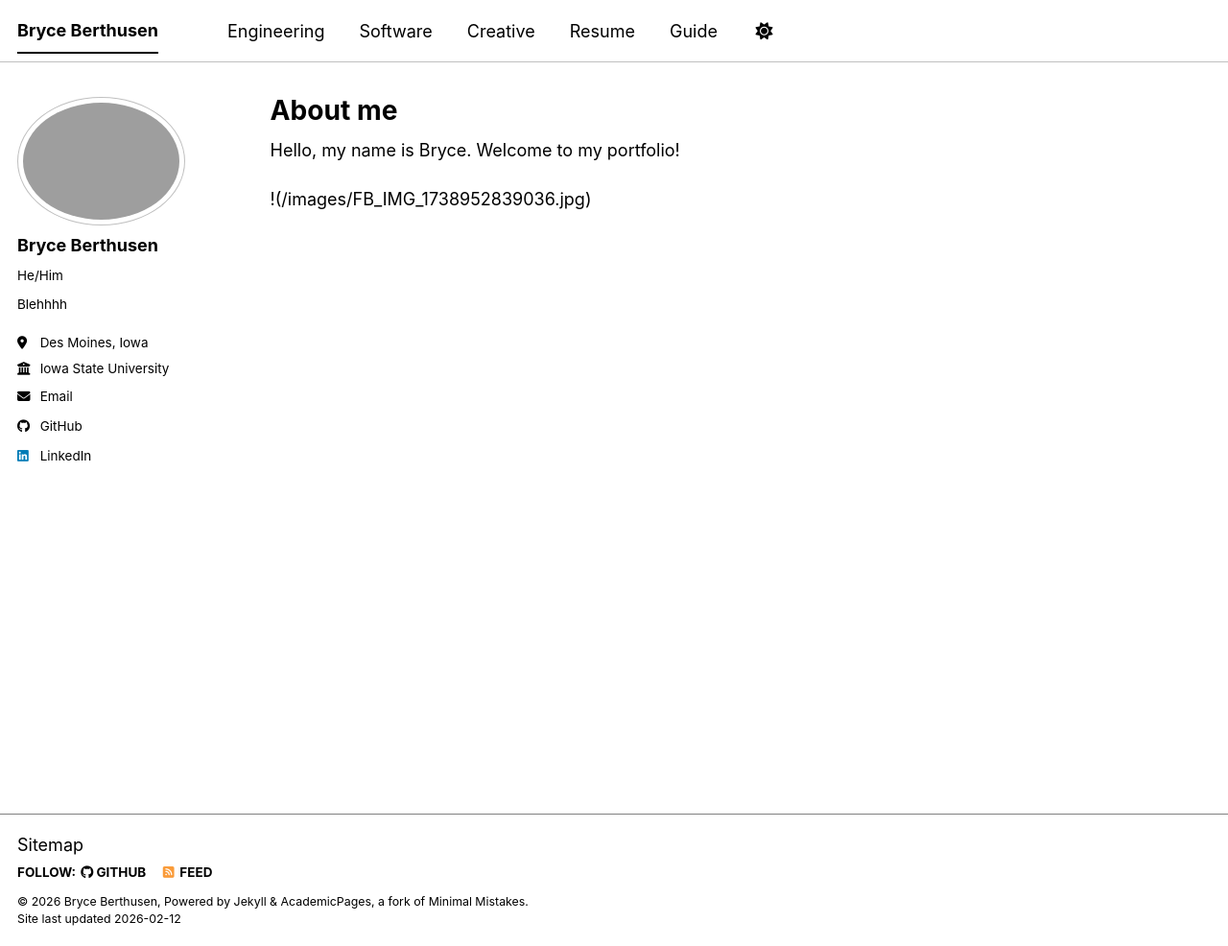
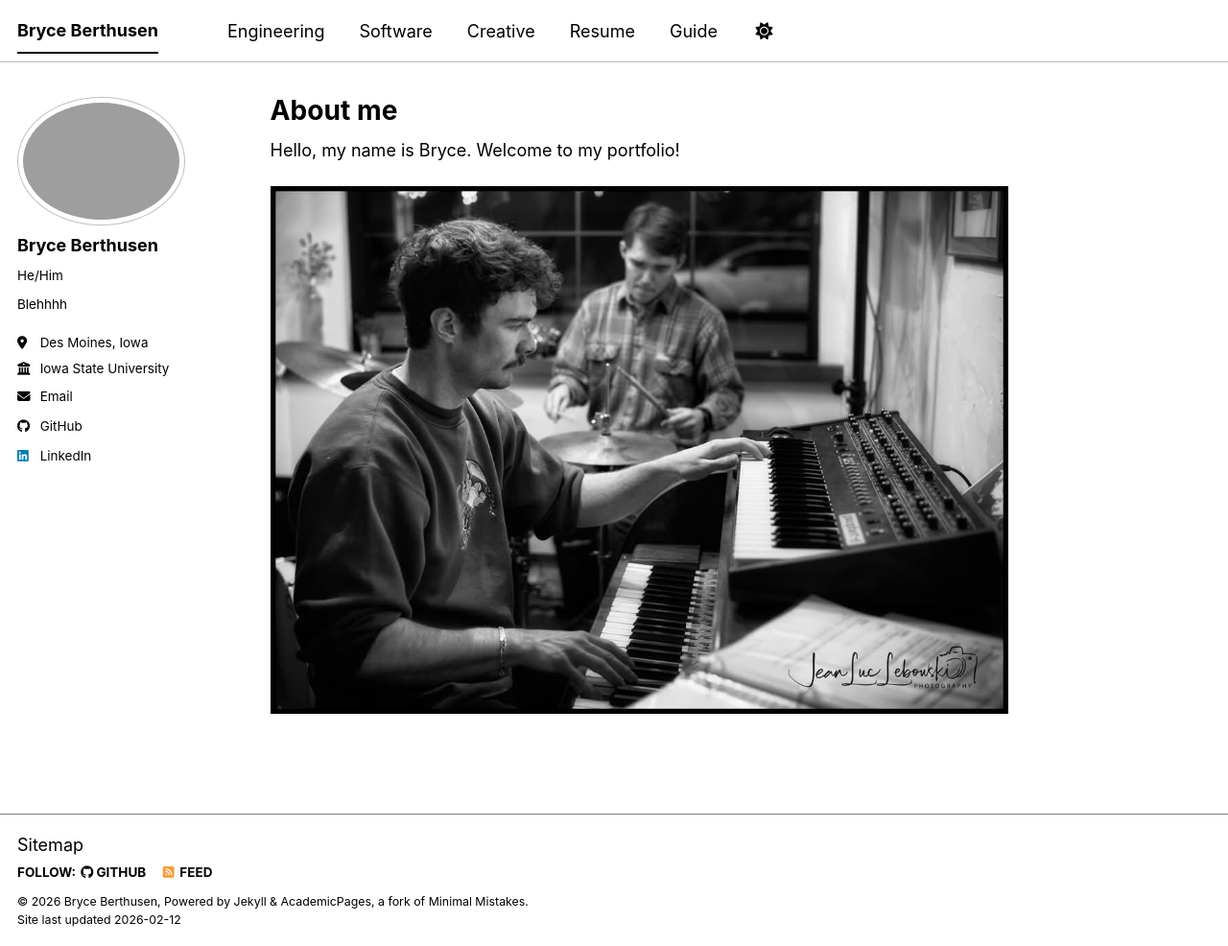
Before and after one commit to bnberthusen/bnberthusen.github.io, a Jekyll site: the page built from _pages/about.md, in a window 1280 px wide and 986 px high. Shown: the whole window at 96% size. Built offline with Jekyll 4.4.1, drawn with Linux system fonts in a browser that asks for light colours; a script bundle is joined from its source files by our own code; library files that are not in the unit come from our copies.

Commit message:
Update about.md

```diff
--- a/_pages/about.md
+++ b/_pages/about.md
@@ -10,4 +10,4 @@ redirect_from:
 Hello, my name is Bryce. Welcome to my portfolio!
 
 
-!(/images/FB_IMG_1738952839036.jpg)
+![Me](/images/FB_IMG_1738952839036.jpg)
```
